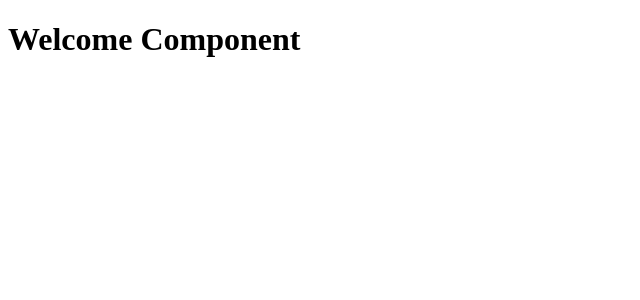
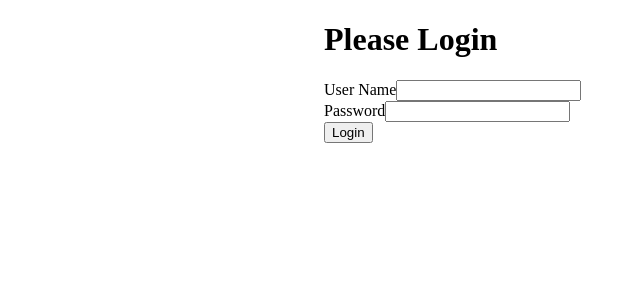
Before and after one commit to EyaNgoNdjip/fullstack-todo-app, a React (Create React App) app: page / in a window 1280 px wide. Shown: the top 300 px of the page, without its empty margins (0-640 px from the left). Built offline with nearby package versions, Linux system fonts and the light colour scheme.

Commit message:
Update frontent WelcomeComponent

```diff
--- a/src/components/App.js
+++ b/src/components/App.js
@@ -9,8 +9,9 @@ const App = () => {
     <div>
       <BrowserRouter>
         <Routes>
-          <Route path="/" element={<WelcomePage />}></Route>
+          <Route path="/" element={<LoginPage />}></Route>
           <Route path="/login" element={<LoginPage />}></Route>
+          <Route path="/welcome/:username" element={<WelcomePage />}></Route>
           <Route path="*" element={<ErrorPage />}></Route>
         </Routes>
       </BrowserRouter>
--- a/src/components/LoginComponent.js
+++ b/src/components/LoginComponent.js
@@ -2,7 +2,7 @@ import React, { useState } from "react";
 import { useNavigate } from "react-router-dom";
 
 const LoginComponent = () => {
-  const [username, setUsername] = useState("Eya");
+  const [username, setUsername] = useState("");
   const [password, setPassword] = useState("");
   const [showSuccess, setShowSucces] = useState(false);
   const [showError, setShowError] = useState(false);
@@ -20,10 +20,10 @@ const LoginComponent = () => {
   };
 
   const handleClick = () => {
-    if (username === "Eya" && password === "dummy") {
+    if (username && password === "dummy") {
       setShowSucces(true);
       setShowError(false);
-      navigate("/");
+      navigate(`/welcome/${username}`);
     } else {
       setShowError(true);
       setShowSucces(false);
--- a/src/components/WelcomeComponent.js
+++ b/src/components/WelcomeComponent.js
@@ -1,9 +1,12 @@
 import React from "react";
+import { useParams } from "react-router-dom";
 
 const WelcomeComponent = () => {
+  const { username } = useParams();
+
   return (
     <div>
-      <h1 className="welcome"> Welcome Component</h1>
+      <h1 className="welcome"> Welcome {username}</h1>
     </div>
   );
 };
```
